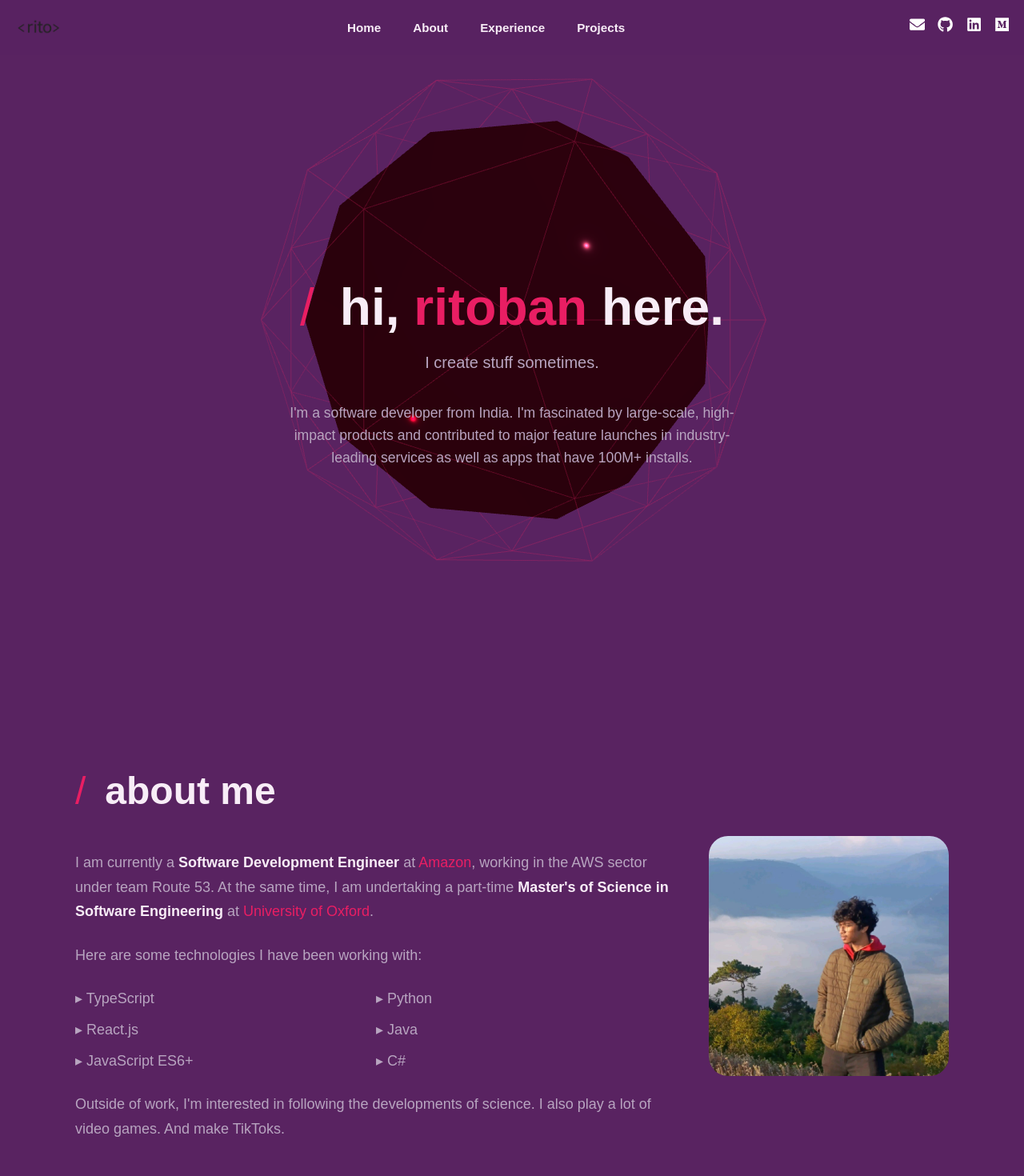
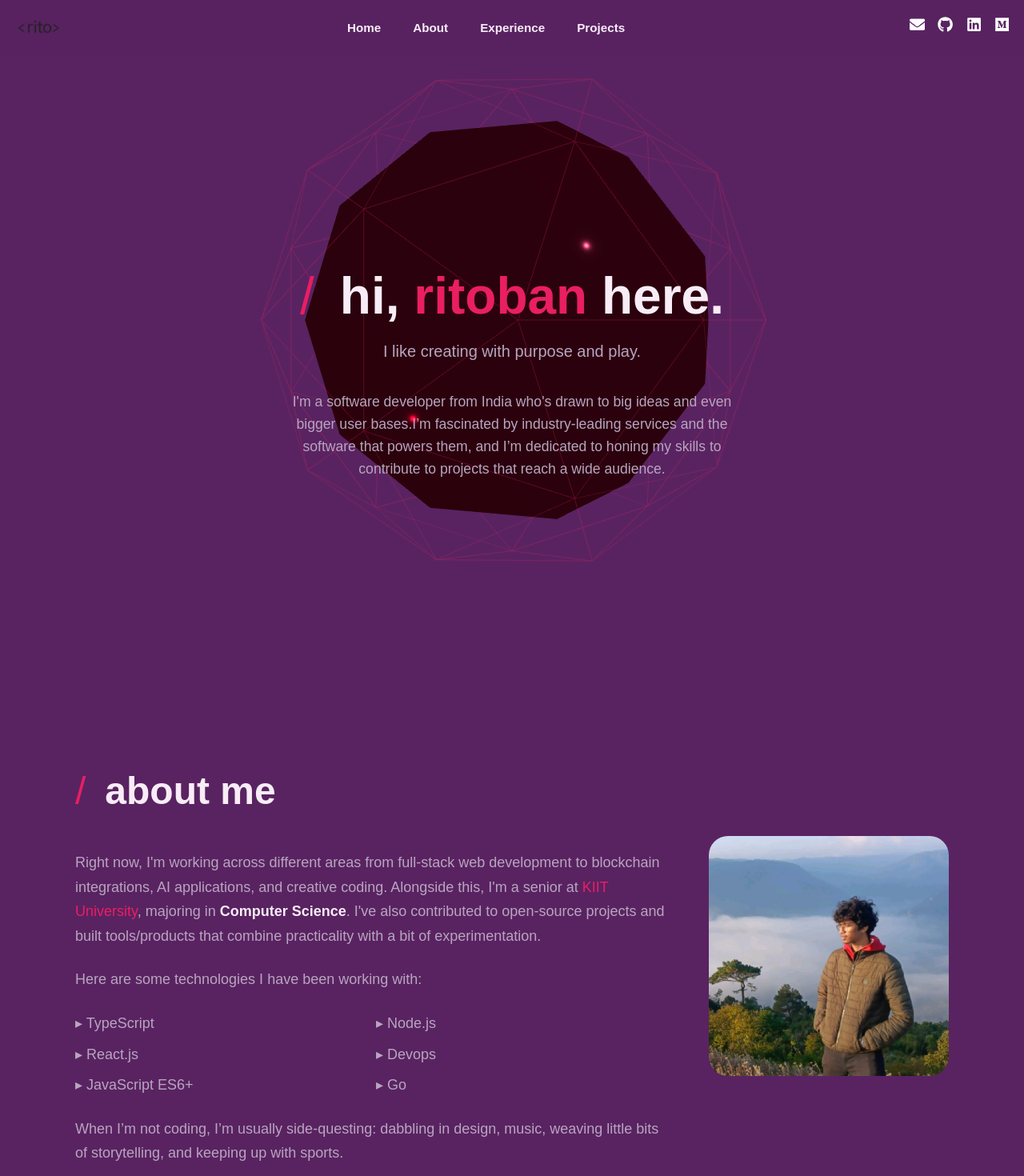
Before and after one commit to ritoban23/Portfolio-website, a Next.js app: page / in a window 1280 px wide. Shown: the top 1470 px of the page at 80% size. Built offline with nearby package versions, Linux system fonts and the light colour scheme; a web font is replaced by a local one.

Commit message:
text changes

```diff
--- a/app/page.tsx
+++ b/app/page.tsx
@@ -1,9 +1,9 @@
-import Image from 'next/image';
-import Link from 'next/link';
-import { Suspense } from 'react';
-import ThreeHero from '@/components/ThreeHero';
-import Topbar from '@/components/Topbar';
-import ExperienceSection from '@/components/ExperienceSection';
+import Image from "next/image";
+import Link from "next/link";
+import { Suspense } from "react";
+import ThreeHero from "@/components/ThreeHero";
+import Topbar from "@/components/Topbar";
+import ExperienceSection from "@/components/ExperienceSection";
 
 export default function Page() {
   return (
@@ -11,19 +11,57 @@ export default function Page() {
       <Topbar />
       <main>
         {/* Home */}
-        <section id="home" data-section className="reveal" style={{position: 'relative', minHeight: '100vh', display: 'flex', alignItems: 'center'}}>
+        <section
+          id="home"
+          data-section
+          className="reveal"
+          style={{
+            position: "relative",
+            minHeight: "100vh",
+            display: "flex",
+            alignItems: "center",
+          }}
+        >
           <Suspense fallback={null}>
             <ThreeHero />
           </Suspense>
-          <div className="container" style={{position: 'relative', zIndex: 10, textAlign: 'center'}}>
-            <h1 className="sectionTitle" style={{fontSize: 'clamp(2.5rem, 8vw, 4rem)', marginBottom: '1rem'}}>
-              hi, <span style={{color: 'var(--clr-accent)'}}>ritoban</span> here.
+          <div
+            className="container"
+            style={{ position: "relative", zIndex: 10, textAlign: "center" }}
+          >
+            <h1
+              className="sectionTitle"
+              style={{
+                fontSize: "clamp(2.5rem, 8vw, 4rem)",
+                marginBottom: "1rem",
+              }}
+            >
+              hi, <span style={{ color: "var(--clr-accent)" }}>ritoban</span>{" "}
+              here.
             </h1>
-            <p style={{fontSize: '1.25rem', color: 'var(--clr-neutral)', marginBottom: '2rem', fontWeight: '300'}}>
-              I create stuff sometimes.
+            <p
+              style={{
+                fontSize: "1.25rem",
+                color: "var(--clr-neutral)",
+                marginBottom: "2rem",
+                fontWeight: "300",
+              }}
+            >
+              I like creating with purpose and play.
             </p>
-            <p style={{maxWidth: '600px', margin: '0 auto', color: 'var(--clr-neutral)', lineHeight: '1.6', fontSize: '1.1rem'}}>
-              I'm a software developer from India. I'm fascinated by large-scale, high-impact products and contributed to major feature launches in industry-leading services as well as apps that have 100M+ installs.
+            <p
+              style={{
+                maxWidth: "600px",
+                margin: "0 auto",
+                color: "var(--clr-neutral)",
+                lineHeight: "1.6",
+                fontSize: "1.1rem",
+              }}
+            >
+              I'm a software developer from India who's drawn to big ideas and
+              even bigger user bases.I’m fascinated by industry-leading services
+              and the software that powers them, and I’m dedicated to honing my
+              skills to contribute to projects that reach a wide audience.
             </p>
           </div>
         </section>
@@ -38,26 +76,57 @@ export default function Page() {
                 alt="Portrait"
                 width={300}
                 height={300}
-                style={{borderRadius:'var(--radius)',objectFit:'cover'}}
+                style={{ borderRadius: "var(--radius)", objectFit: "cover" }}
                 className="about-image"
               />
               <div className="about-content">
-                <p style={{color:'var(--clr-neutral)',marginBottom:'1.5rem'}}>
-                  I am currently a <strong style={{color:'var(--clr-light)'}}>Software Development Engineer</strong> at <span style={{color:'var(--clr-accent)'}}>Amazon</span>, working in
-                  the AWS sector under team Route 53. At the same time, I am
-                  undertaking a part-time <strong style={{color:'var(--clr-light)'}}>Master's of Science in Software Engineering</strong> at <span style={{color:'var(--clr-accent)'}}>University of Oxford</span>.
+                <p
+                  style={{
+                    color: "var(--clr-neutral)",
+                    marginBottom: "1.5rem",
+                  }}
+                >
+                  Right now, I'm working across different areas from full-stack
+                  web development to blockchain integrations, AI applications,
+                  and creative coding. Alongside this, I'm a senior at{" "}
+                  <span style={{ color: "var(--clr-accent)" }}>
+                    KIIT University
+                  </span>
+                  , majoring in{" "}
+                  <strong style={{ color: "var(--clr-light)" }}>
+                    Computer Science
+                  </strong>
+                  . I've also contributed to open-source projects and built
+                  tools/products that combine practicality with a bit of
+                  experimentation.
                 </p>
-                <p style={{color:'var(--clr-neutral)',marginBottom:'1.5rem'}}>Here are some technologies I have been working with:</p>
-                <div style={{display:'grid',gridTemplateColumns:'1fr 1fr',gap:'0.5rem',color:'var(--clr-neutral)'}}>
+                <p
+                  style={{
+                    color: "var(--clr-neutral)",
+                    marginBottom: "1.5rem",
+                  }}
+                >
+                  Here are some technologies I have been working with:
+                </p>
+                <div
+                  style={{
+                    display: "grid",
+                    gridTemplateColumns: "1fr 1fr",
+                    gap: "0.5rem",
+                    color: "var(--clr-neutral)",
+                  }}
+                >
                   <div>▸ TypeScript</div>
-                  <div>▸ Python</div>
+                  <div>▸ Node.js</div>
                   <div>▸ React.js</div>
-                  <div>▸ Java</div>
+                  <div>▸ Devops</div>
                   <div>▸ JavaScript ES6+</div>
-                  <div>▸ C#</div>
+                  <div>▸ Go</div>
                 </div>
-                <p style={{color:'var(--clr-neutral)',marginTop:'1.5rem'}}>
-                  Outside of work, I'm interested in following the developments of science. I also play a lot of video games. And make TikToks.
+                <p style={{ color: "var(--clr-neutral)", marginTop: "1.5rem" }}>
+                  When I’m not coding, I’m usually side-questing: dabbling in
+                  design, music, weaving little bits of
+                  storytelling, and keeping up with sports.{" "}
                 </p>
               </div>
             </div>
@@ -76,11 +145,34 @@ export default function Page() {
         <section id="projects" data-section className="myWork reveal">
           <div className="container">
             <h2 className="sectionTitle">pet projects</h2>
-            <div style={{display:'grid',gridTemplateColumns:'repeat(auto-fit,minmax(400px,1fr))',gap:'2rem',marginTop:'3rem'}}>
+            <div
+              style={{
+                display: "grid",
+                gridTemplateColumns: "repeat(auto-fit,minmax(400px,1fr))",
+                gap: "2rem",
+                marginTop: "3rem",
+              }}
+            >
               <div className="project-card">
-                <Image src="/img/repCounterSS.png" alt="Rep Counter Web App Screenshot" width={960} height={540} style={{width:'100%',height:'200px',objectFit:'cover',borderRadius:'var(--radius-sm)',marginBottom:'1.5rem'}} />
+                <Image
+                  src="/img/repCounterSS.png"
+                  alt="Rep Counter Web App Screenshot"
+                  width={960}
+                  height={540}
+                  style={{
+                    width: "100%",
+                    height: "200px",
+                    objectFit: "cover",
+                    borderRadius: "var(--radius-sm)",
+                    marginBottom: "1.5rem",
+                  }}
+                />
                 <h3>Health bot</h3>
-                <p>A multi-player story-telling web game for 3-5 players. Its usage of sockets to allow for concurrent gameplay, connecting friends across the internet.</p>
+                <p>
+                  A multi-player story-telling web game for 3-5 players. Its
+                  usage of sockets to allow for concurrent gameplay, connecting
+                  friends across the internet.
+                </p>
                 <div className="project-tech">
                   <span>NODE.JS (SOCKET.IO)</span>
                   <span>REACT.JS</span>
@@ -88,9 +180,24 @@ export default function Page() {
                 </div>
               </div>
               <div className="project-card">
-                <Image src="/img/portfolio-02.jpg" alt="Project placeholder" width={960} height={540} style={{width:'100%',height:'200px',objectFit:'cover',borderRadius:'var(--radius-sm)',marginBottom:'1.5rem'}} />
+                <Image
+                  src="/img/portfolio-02.jpg"
+                  alt="Project placeholder"
+                  width={960}
+                  height={540}
+                  style={{
+                    width: "100%",
+                    height: "200px",
+                    objectFit: "cover",
+                    borderRadius: "var(--radius-sm)",
+                    marginBottom: "1.5rem",
+                  }}
+                />
                 <h3>portfolio website</h3>
-                <p>A responsive portfolio website built with Next.js and modern web technologies. Features smooth animations and clean design.</p>
+                <p>
+                  A responsive portfolio website built with Next.js and modern
+                  web technologies. Features smooth animations and clean design.
+                </p>
                 <div className="project-tech">
                   <span>NEXT.JS</span>
                   <span>TYPESCRIPT</span>
@@ -98,9 +205,25 @@ export default function Page() {
                 </div>
               </div>
               <div className="project-card">
-                <Image src="/img/portfolio-03.jpg" alt="Project placeholder" width={960} height={540} style={{width:'100%',height:'200px',objectFit:'cover',borderRadius:'var(--radius-sm)',marginBottom:'1.5rem'}} />
+                <Image
+                  src="/img/portfolio-03.jpg"
+                  alt="Project placeholder"
+                  width={960}
+                  height={540}
+                  style={{
+                    width: "100%",
+                    height: "200px",
+                    objectFit: "cover",
+                    borderRadius: "var(--radius-sm)",
+                    marginBottom: "1.5rem",
+                  }}
+                />
                 <h3>Wallet geenrator</h3>
-                <p>A full-stack web application with user authentication, real-time features, and responsive design for optimal user experience.</p>
+                <p>
+                  A full-stack web application with user authentication,
+                  real-time features, and responsive design for optimal user
+                  experience.
+                </p>
                 <div className="project-tech">
                   <span>REACT</span>
                   <span>NODE.JS</span>
@@ -113,18 +236,33 @@ export default function Page() {
 
         {/* Contact */}
         <section id="contact" data-section className="reveal">
-          <div className="container" style={{textAlign:'center'}}>
+          <div className="container" style={{ textAlign: "center" }}>
             <h2 className="sectionTitle">contact</h2>
-            <p>Have a project or idea? I'm open to collaborations and internships.</p>
             <p>
-              <a className="btn" href="mailto:ankudutt101@gmail.com">Email me</a>
-              <a className="btn btnOutline" href="https://github.com/ritoban23" target="_blank" rel="noreferrer">GitHub</a>
+              Have a project or idea? I'm open to collaborations and
+              internships.
+            </p>
+            <p>
+              <a className="btn" href="mailto:ankudutt101@gmail.com">
+                Email me
+              </a>
+              <a
+                className="btn btnOutline"
+                href="https://github.com/ritoban23"
+                target="_blank"
+                rel="noreferrer"
+              >
+                GitHub
+              </a>
             </p>
           </div>
         </section>
       </main>
       <footer className="footer">
-        <p>Built by Ritoban Dutta and fueled by an alarming number of open Chrome tabs 😛</p>
+        <p>
+          Built by Ritoban Dutta and fueled by an alarming number of open Chrome
+          tabs 😛
+        </p>
       </footer>
     </>
   );
```
Also changed, not shown: 1 other file (tests, documents, lock files or other folders).
